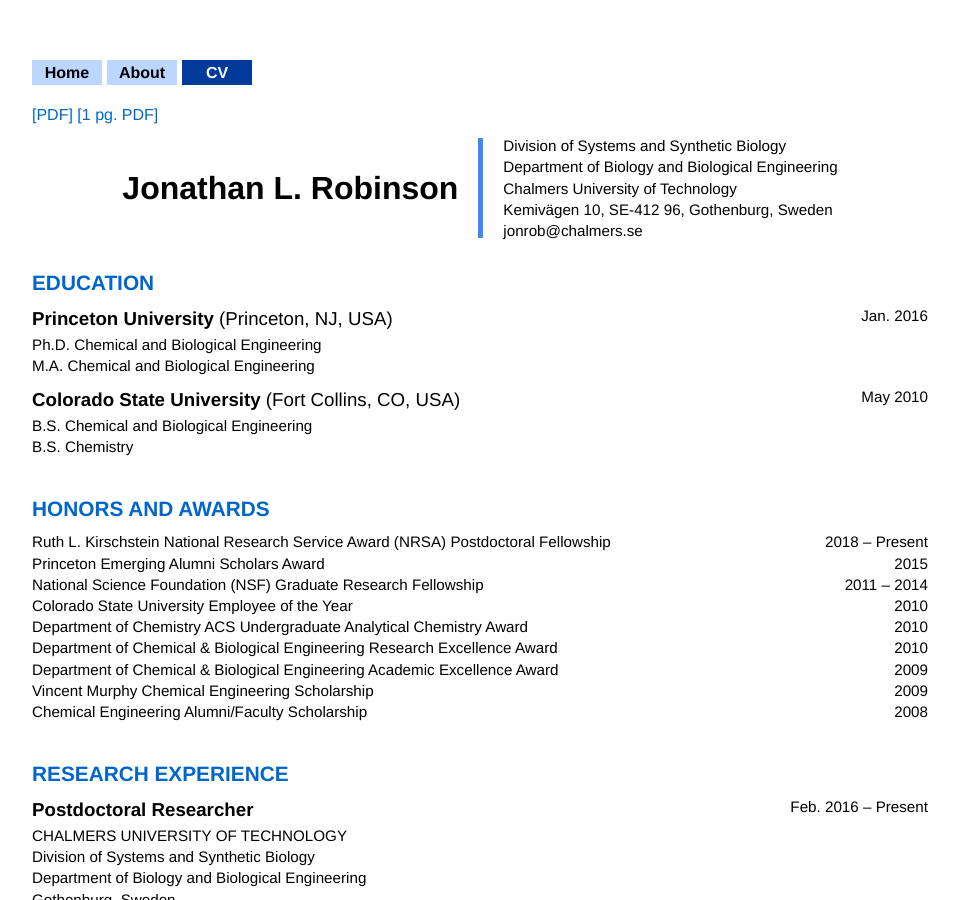
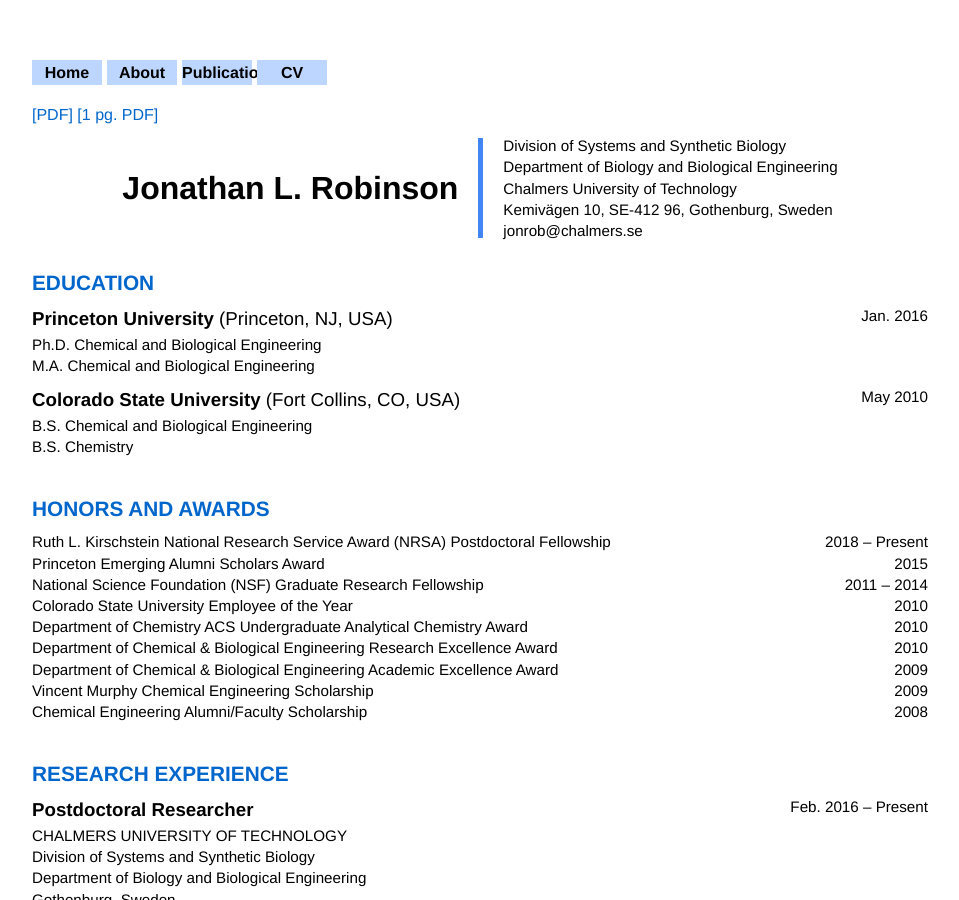
Before and after one commit to JonathanRob/JonathanRob.github.io, a Jekyll site: the page built from cv/index.html, in a window 1280 px wide and 900 px high. Shown: the whole window, without its empty margins (160-1119 px from the left). Built offline with Jekyll 4.4.1, drawn with Linux system fonts in a browser that asks for light colours.

Commit message:
style: reorganize folders and file locations

```diff
--- a/_data/pagelist.yml
+++ b/_data/pagelist.yml
@@ -5,5 +5,8 @@
   - title: About
     url: /about/
 
+  - title: Publications
+    url: /publications.html
+
   - title: CV
-    url: /cv/
+    url: /cv.html
```
Also changed, not shown: 29 other files.
